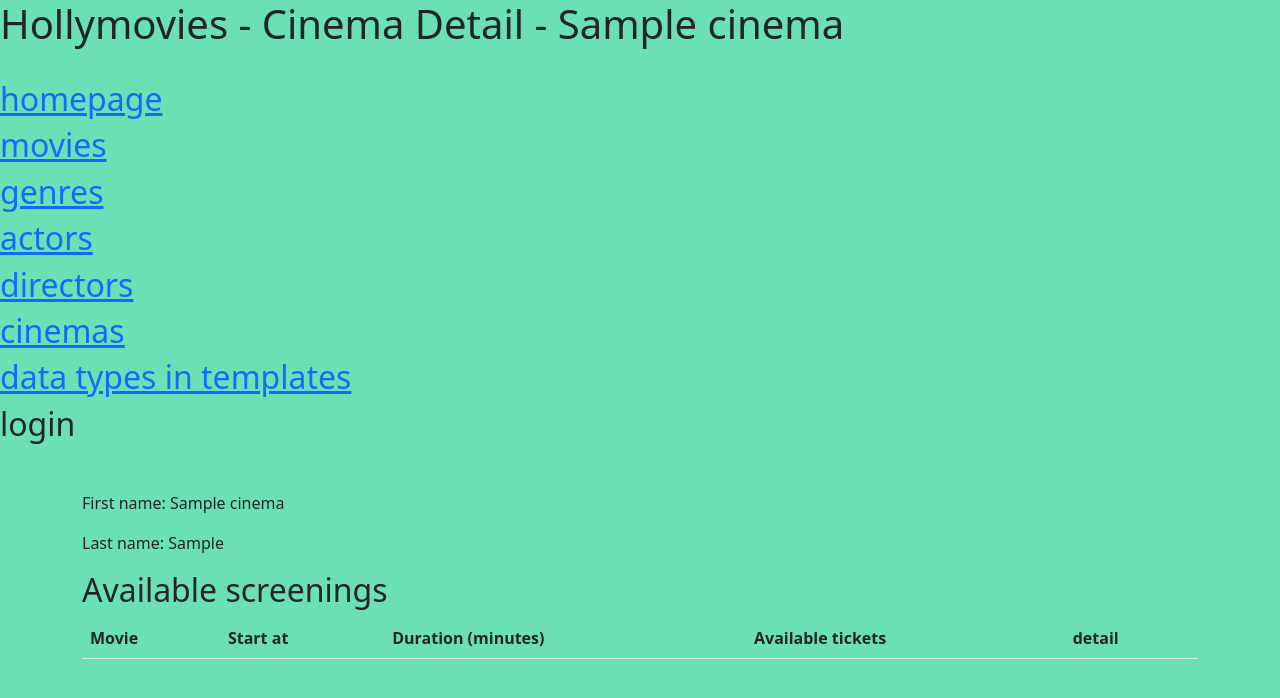
After one commit to Simecekk/hollymovies_pt2, a Django app: page /cinema/1/ in a window 1280 px wide. The commit adds this page. Shown: the top 698 px of the page. Run offline with Django 3.2, Linux system fonts and the light colour scheme; tables that the repository leaves empty hold one stand-in row (values such as "Sample post"); lists and menus that the app fills with data are empty.

Commit message:
added screening feature

```diff
--- a/movie/models.py
+++ b/movie/models.py
@@ -1,7 +1,10 @@
+from datetime import timedelta
+
 from django.contrib.auth.models import User
 from django.db import models
 from django.core.validators import MaxValueValidator, MinValueValidator
 from django.urls import reverse
+from django.utils import timezone
 
 
 class BaseModel(models.Model):
@@ -44,6 +47,7 @@ class Person(BaseModel):
     first_name = models.CharField(max_length=256)
     last_name = models.CharField(max_length=256)
     age = models.IntegerField()
+    born_at = models.DateTimeField()
 
     class Meta:
         abstract = True
@@ -73,3 +77,38 @@ class Director(Person):
 class MovieLikeRegister(BaseModel):
     user = models.ForeignKey(User, on_delete=models.CASCADE)
     movie = models.ForeignKey(Movie, on_delete=models.CASCADE)
+
+
+class Cinema(BaseModel):
+    name = models.CharField(max_length=512)
+    location = models.CharField(max_length=512)
+
+    class Meta:
+        unique_together = ('name', 'location')
+
+    def __str__(self):
+        return f'{self.name} : {self.location}'
+
+
+class CinemaMovieScreening(BaseModel):
+    screening_start_at = models.DateTimeField()
+    minutes_duration = models.IntegerField()
+    movie = models.ForeignKey(Movie, on_delete=models.CASCADE, related_name='screenings')
+    cinema = models.ForeignKey(Cinema, on_delete=models.CASCADE, related_name='screenings')
+    number_of_tickets = models.IntegerField()
+    ticket_price = models.FloatField()
+    sold_tickets = models.IntegerField(default=0)
+
+    @property
+    def available_tickets(self):
+        return self.number_of_tickets - self.sold_tickets
+
+    @property
+    def soldout(self):
+        return self.available_tickets <= 0
+
+    @property
+    def is_closed(self):
+        now = timezone.now()
+        is_active = now > (self.screening_start_at + timedelta(minutes=self.minutes_duration))
+        return is_active
--- a/movie/templates/base.html
+++ b/movie/templates/base.html
@@ -15,6 +15,7 @@
 <h2><a href="{% url 'genre-list' %}">genres</a></h2>
 <h2><a href="{% url 'actor-list' %}">actors</a></h2>
 <h2><a href="{% url 'director-list' %}">directors</a></h2>
+<h2><a href="{% url 'cinema-list' %}">cinemas</a></h2>
 <h2><a href="{% url 'data_types_testing' %}">data types in templates</a></h2>
 {% if request.user.is_superuser %}
     <h2><a href="{% url 'admin:index' %}">admin</a></h2>
--- /dev/null
+++ b/movie/templates/cinemas/detail.html
@@ -0,0 +1,39 @@
+{% extends 'base.html' %}
+
+{% block current_tab %} Cinema Detail - {{ object.name }}{% endblock current_tab %}
+
+{% block body %}
+    <p>First name: {{ object.name }}</p>
+    <p>Last name: {{ object.location }}</p>
+
+    <table class="table">
+        <h2>Available screenings</h2>
+        <tr>
+            <th>Movie</th>
+            <th>Start at</th>
+            <th>Duration (minutes)</th>
+            <th>Available tickets</th>
+            <th>detail</th>
+            {% if request.user.is_authenticated %}
+                <th>buy</th>
+            {% endif %}
+        </tr>
+        {% for screening in screenings %}
+            <tr>
+                <td><a href="{% url "movie-detail" screening.movie.pk %}">{{ screening.movie.name }}</a></td>
+                <td>{{ screening.screening_start_at }}</td>
+                <td>{{ screening.minutes_duration }}</td>
+                <td>{{ screening.available_tickets }}</td>
+                <td><a href="{% url 'screening-detail' screening.pk %}">detail</a></td>
+                {% if request.user.is_authenticated %}
+                    <td>
+                        <form action="{% url 'screening-detail' screening.pk %}" method="post">
+                            {% csrf_token %}
+                            <input type="submit" class="btn btn-success" value="buy">
+                        </form>
+                    </td>
+                {% endif %}
+            </tr>
+        {% endfor %}
+    </table>
+{% endblock body %}
--- a/movie/urls.py
+++ b/movie/urls.py
@@ -1,6 +1,8 @@
 from django.urls import path
+
 from movie.views import homepage_view, MovieListView, MovieDetailView, GenreDetailView, TestingCheatSheetView, \
-    GenreListView, ActorListView, director_list_view, ActorDetailView, DirectorDetailView, DislikeMovieView
+    GenreListView, ActorListView, director_list_view, ActorDetailView, DirectorDetailView, DislikeMovieView, \
+    CinemaListView, CinemaDetailView, ScreeningDetailView
 
 urlpatterns = [
     path('homepage/', homepage_view, name='homepage'),
@@ -14,4 +16,7 @@ urlpatterns = [
     path('director/<int:pk>/', DirectorDetailView.as_view(), name='director-detail'),
     path('dislike_movie/<int:pk>/', DislikeMovieView.as_view(), name='dislike-movie'),
     path('testing_data_types_in_templates/', TestingCheatSheetView.as_view(), name='data_types_testing'),
+    path('cinema/list/', CinemaListView.as_view(), name='cinema-list'),
+    path('cinema/<int:pk>/', CinemaDetailView.as_view(), name='cinema-detail'),
+    path('screening/<int:pk>/', ScreeningDetailView.as_view(), name='screening-detail')
 ]
--- a/movie/views.py
+++ b/movie/views.py
@@ -3,7 +3,7 @@ from django.shortcuts import get_object_or_404, redirect, render
 from django.views import View
 from django.views.generic import ListView, TemplateView, DetailView
 
-from movie.models import Movie, Genre, MovieLikeRegister, Actor, Director
+from movie.models import Movie, Genre, MovieLikeRegister, Actor, Director, Cinema, CinemaMovieScreening
 
 
 def homepage_view(request):
@@ -197,3 +197,43 @@ class TestingCheatSheetView(TemplateView):
             'key2': 'value2'
         }
     }
+
+
+class CinemaListView(ListView):
+    model = Cinema
+    template_name = 'cinemas/list.html'
+
+
+class CinemaDetailView(DetailView):
+    model = Cinema
+    template_name = 'cinemas/detail.html'
+
+    def get_context_data(self, **kwargs):
+        context = super(CinemaDetailView, self).get_context_data(**kwargs)
+        screenings = self.object.screenings.all()
+
+        active_screenings = []
+        for screening in screenings:
+            if screening.is_closed:
+                continue
+            elif screening.soldout:
+                continue
+            active_screenings.append(screening)
+
+        context.update({
+            'screenings': active_screenings
+        })
+        return context
+
+
+class ScreeningDetailView(DetailView):
+    model = CinemaMovieScreening
+    template_name = 'cinemas/screening_detail.html'
+
+    def post(self, request, *args, **kwargs):
+        # TODO Check whether solds_tickets isn't bigger than all tickets count
+        # TODO add bucket to Cinema so we can add money to it
+        self.object = self.get_object()
+        self.object.sold_tickets += 1
+        self.object.save(update_fields=['sold_tickets', ])
+        return self.get(request, *args, **kwargs)
```
Also changed, not shown: movie/admin.py (+23 -1 lines), movie/templates/cinemas/list.html (added, +17 -0 lines), movie/templates/cinemas/screening_detail.html (added, +22 -0 lines), movie/migrations/0008_cinema_cinemamoviescreening.py (added), movie/migrations/0009_auto_20211121_1213.py (added), movie/migrations/0010_alter_cinema_unique_together.py (added), movie/migrations/0011_alter_cinemamoviescreening_sold_tickets.py (added), movie/migrations/0012_auto_20211204_0837.py (added).
